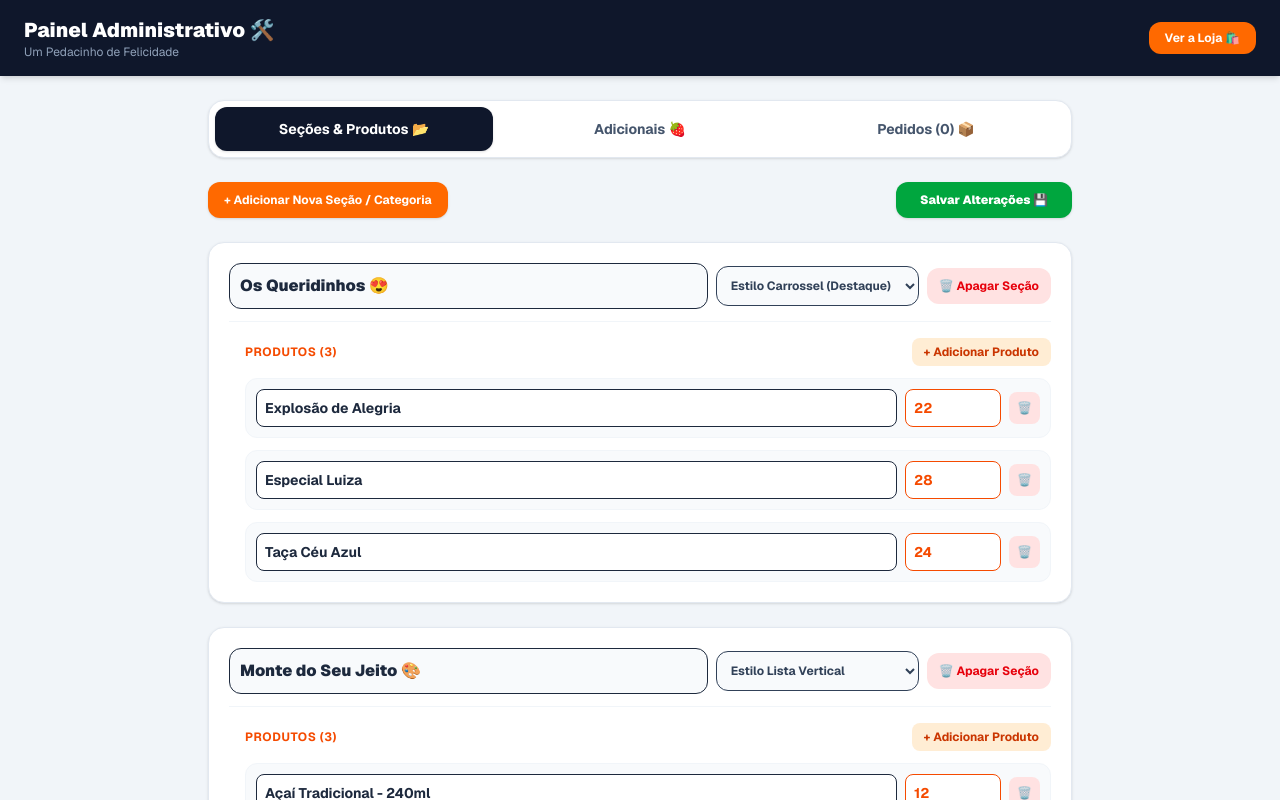
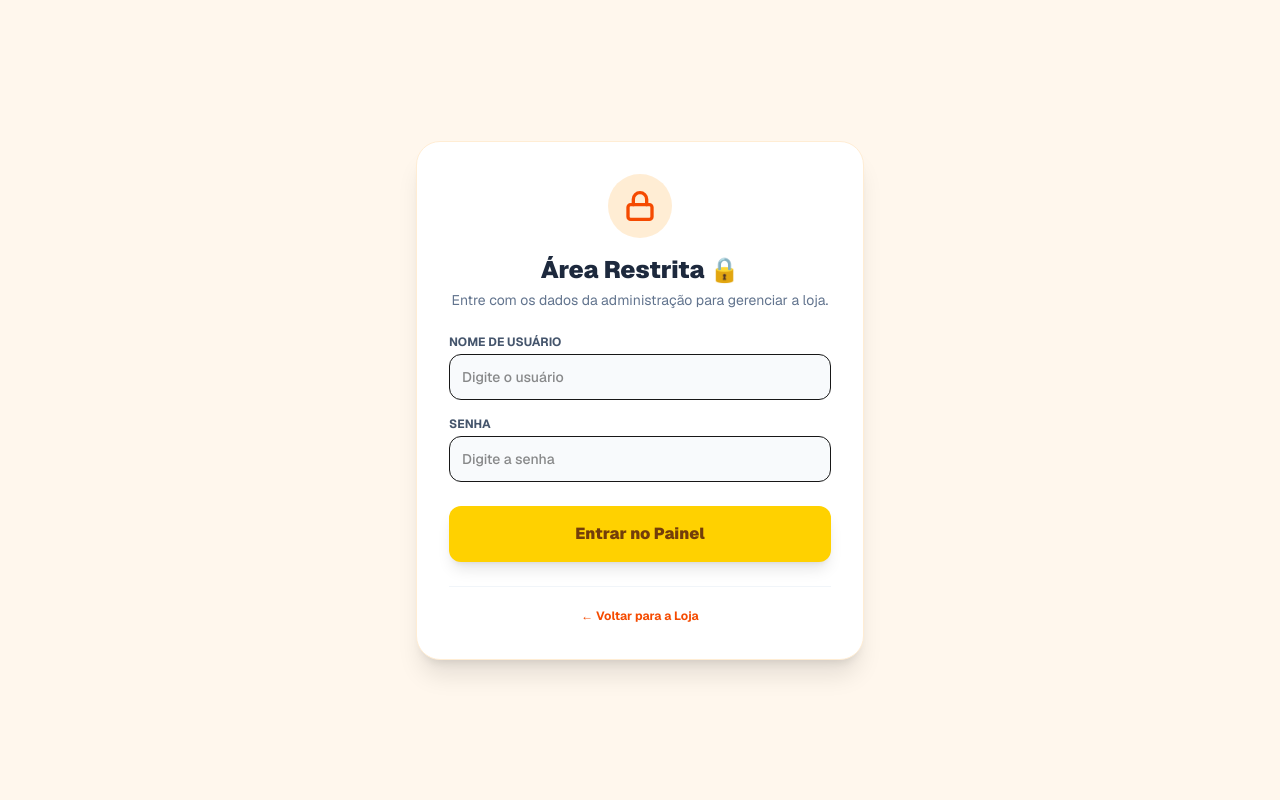
Before and after one commit to AIZENGAMERTV4/Pedacinho-da-felicidade, a Next.js app: page /admin in a window 1280 px wide. Shown: the top 800 px of the page. Built offline with nearby package versions, Linux system fonts and the light colour scheme.

Commit message:
feat: painel admin com login e senha

```diff
--- a/src/app/admin/page.js
+++ b/src/app/admin/page.js
@@ -3,6 +3,12 @@
 import React, { useState, useEffect } from "react";
 
 export default function AdminPanel() {
+  // Controle de Login (Salva na memória se já está logado)
+  const [isAuthenticated, setIsAuthenticated] = useState(false);
+  const [usernameInput, setUsernameInput] = useState("");
+  const [passwordInput, setPasswordInput] = useState("");
+  const [loginError, setLoginError] = useState(false);
+
   const [activeTab, setActiveTab] = useState("sections"); // "sections", "toppings", "orders"
 
   const [sections, setSections] = useState([]);
@@ -10,6 +16,12 @@ export default function AdminPanel() {
   const [orders, setOrders] = useState([]);
 
   useEffect(() => {
+    // Verifica se já fez login antes neste navegador
+    const isLogged = sessionStorage.getItem("admin_logged");
+    if (isLogged === "true") {
+      setIsAuthenticated(true);
+    }
+
     if (localStorage.getItem("admin_sections")) {
       setSections(JSON.parse(localStorage.getItem("admin_sections")));
     } else {
@@ -57,6 +69,22 @@ export default function AdminPanel() {
     }
   }, []);
 
+  const handleLogin = (e) => {
+    e.preventDefault();
+    if (usernameInput === "pedacinhodafelicidadeadmin" && passwordInput === "pedacinhoadmin123") {
+      setIsAuthenticated(true);
+      sessionStorage.setItem("admin_logged", "true");
+      setLoginError(false);
+    } else {
+      setLoginError(true);
+    }
+  };
+
+  const handleLogout = () => {
+    setIsAuthenticated(false);
+    sessionStorage.removeItem("admin_logged");
+  };
+
   const saveAllChanges = () => {
     localStorage.setItem("admin_sections", JSON.stringify(sections));
     localStorage.setItem("admin_toppings", JSON.stringify(toppings));
@@ -88,7 +116,7 @@ export default function AdminPanel() {
     setSections(sections.map(s => s.id === secId ? { ...s, layout: newLayout } : s));
   };
 
-  // Gerenciamento de Produtos dentro de uma Seção
+  // Gerenciamento de Produtos
   const addItemToSection = (secId) => {
     const newItem = {
       id: Date.now().toString(),
@@ -113,7 +141,7 @@ export default function AdminPanel() {
     }));
   };
 
-  // Gerenciamento de Adicionais
+  // Adicionais
   const addTopping = () => {
     setToppings([...toppings, { id: Date.now().toString(), name: "Novo Adicional", price: 0, premium: false }]);
   };
@@ -132,6 +160,64 @@ export default function AdminPanel() {
     localStorage.setItem("pedacinho_orders", JSON.stringify(updated));
   };
 
+  // ==========================================
+  // TELA DE LOGIN SE NÃO ESTIVER AUTENTICADO
+  // ==========================================
+  if (!isAuthenticated) {
+    return (
+      <div className="min-h-screen bg-orange-50 flex flex-col items-center justify-center p-4 font-sans">
+        <div className="bg-white w-full max-w-md rounded-3xl shadow-xl p-8 border border-orange-100 flex flex-col items-center">
+          <div className="w-16 h-16 bg-orange-100 rounded-full flex items-center justify-center mb-4 text-orange-600">
+            <svg width="32" height="32" viewBox="0 0 24 24" fill="none" stroke="currentColor" strokeWidth="2.5" strokeLinecap="round" strokeLinejoin="round"><rect x="3" y="11" width="18" height="11" rx="2" ry="2"></rect><path d="M7 11V7a5 5 0 0 1 10 0v4"></path></svg>
+          </div>
+          <h1 className="text-2xl font-black text-slate-800 mb-1">Área Restrita 🔒</h1>
+          <p className="text-sm text-slate-500 mb-6 text-center">Entre com os dados da administração para gerenciar a loja.</p>
+
+          <form onSubmit={handleLogin} className="w-full space-y-4">
+            <div>
+              <label className="block text-xs font-bold text-slate-600 uppercase mb-1">Nome de Usuário</label>
+              <input
+                type="text"
+                value={usernameInput}
+                onChange={(e) => setUsernameInput(e.target.value)}
+                placeholder="Digite o usuário"
+                className="w-full p-3 border rounded-xl font-medium bg-slate-50 focus:outline-none focus:ring-2 focus:ring-orange-500 text-sm"
+                required
+              />
+            </div>
+
+            <div>
+              <label className="block text-xs font-bold text-slate-600 uppercase mb-1">Senha</label>
+              <input
+                type="password"
+                value={passwordInput}
+                onChange={(e) => setPasswordInput(e.target.value)}
+                placeholder="Digite a senha"
+                className="w-full p-3 border rounded-xl font-medium bg-slate-50 focus:outline-none focus:ring-2 focus:ring-orange-500 text-sm"
+                required
+              />
+            </div>
+
+            {loginError && (
+              <p className="text-xs font-bold text-red-500 text-center">Usuário ou senha incorretos!</p>
+            )}
+
+            <button type="submit" className="w-full bg-[#FFD100] text-yellow-900 font-black py-4 rounded-xl shadow-lg active:scale-95 transition-transform text-base mt-2">
+              Entrar no Painel
+            </button>
+          </form>
+
+          <div className="mt-6 pt-4 border-t border-slate-100 w-full text-center">
+            <a href="/" className="text-xs font-bold text-orange-600 hover:underline">← Voltar para a Loja</a>
+          </div>
+        </div>
+      </div>
+    );
+  }
+
+  // ==========================================
+  // PAINEL ADMIN COMPLETO (APÓS O LOGIN)
+  // ==========================================
   return (
     <div className="min-h-screen bg-slate-100 pb-20 font-sans">
       <header className="bg-slate-900 text-white px-6 py-4 flex justify-between items-center shadow-md">
@@ -139,9 +225,14 @@ export default function AdminPanel() {
           <h1 className="text-xl font-black">Painel Administrativo 🛠️</h1>
           <p className="text-xs text-slate-400">Um Pedacinho de Felicidade</p>
         </div>
-        <a href="/" target="_blank" className="bg-orange-500 hover:bg-orange-600 text-white text-xs font-bold px-4 py-2 rounded-xl transition-colors">
-          Ver a Loja 🛍️
-        </a>
+        <div className="flex items-center gap-3">
+          <a href="/" target="_blank" className="bg-orange-500 hover:bg-orange-600 text-white text-xs font-bold px-3 py-2 rounded-xl transition-colors">
+            Ver Loja 🛍️
+          </a>
+          <button onClick={handleLogout} className="bg-red-500/20 text-red-400 hover:bg-red-500 hover:text-white text-xs font-bold px-3 py-2 rounded-xl transition-colors">
+            Sair 🚪
+          </button>
+        </div>
       </header>
 
       {/* ABAS */}
@@ -181,7 +272,7 @@ export default function AdminPanel() {
                     value={sec.title}
                     onChange={(e) => updateSectionTitle(sec.id, e.target.value)}
                     className="flex-1 p-2.5 border rounded-xl font-black text-base text-slate-800 bg-slate-50"
-                    placeholder="Nome da Seção (ex: Bebidas)"
+                    placeholder="Nome da Seção"
                   />
                   <select
                     value={sec.layout}
```
